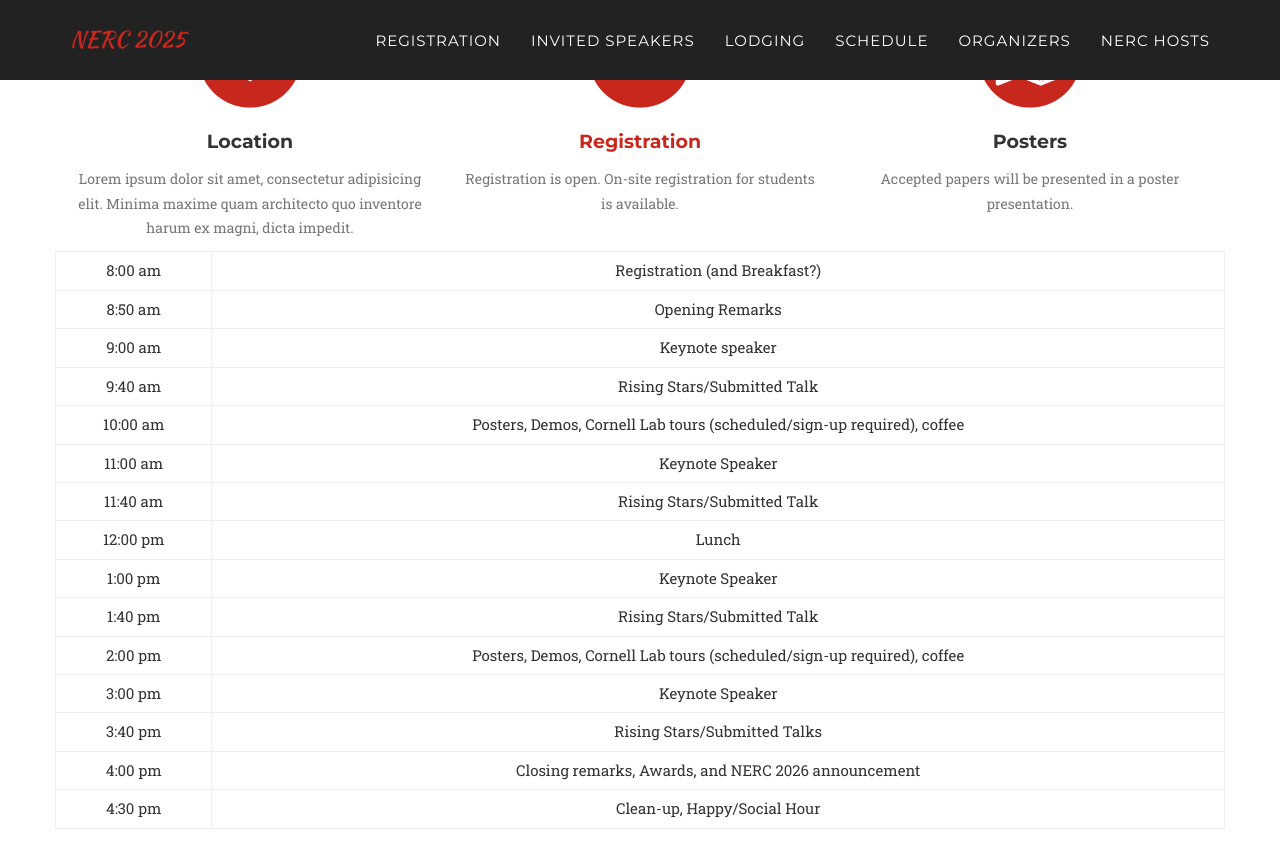
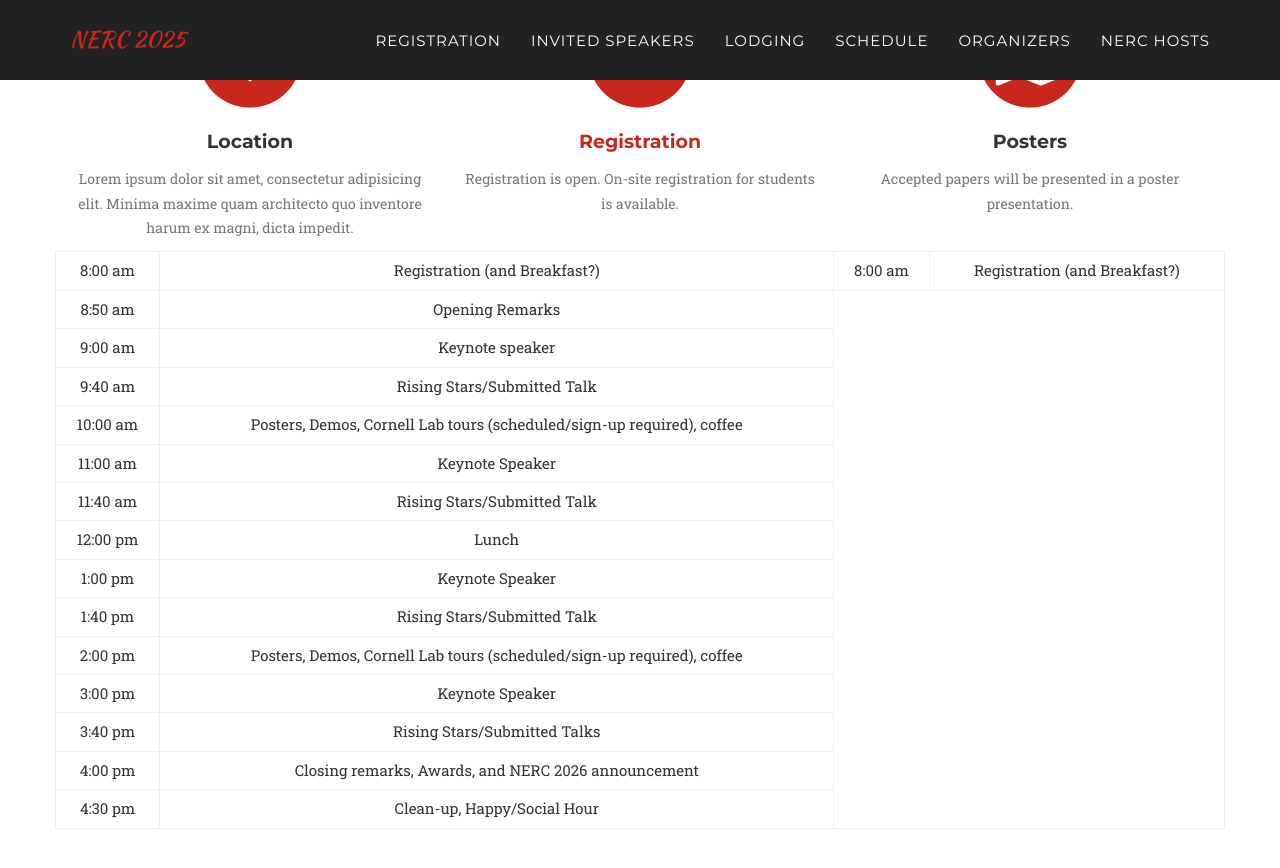
Before and after one commit to Cornell-Tech-AIRLab/cornell2025.nerc.io, a Jekyll site: the page built from index.html, in a window 1280 px wide and 900 px high, scrolled down 1156 px. Shown: the top 868 px of the window. Built offline with Jekyll 4.4.1, drawn with Linux system fonts in a browser that asks for light colours; some web fonts are replaced.

Commit message:
testing reg table

```diff
--- a/_includes/registration.html
+++ b/_includes/registration.html
@@ -44,6 +44,12 @@
       <table class="table table-bordered mx-auto">
         <tbody>
           <tr>
+            <td>
+              8:00 am
+            </td>
+            <td>
+              Registration (and Breakfast?)
+            </td>
             <td>
               8:00 am
             </td>
```
